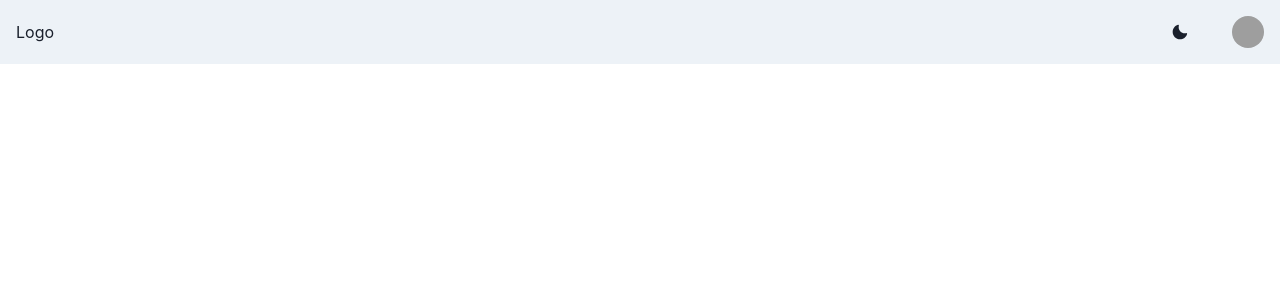
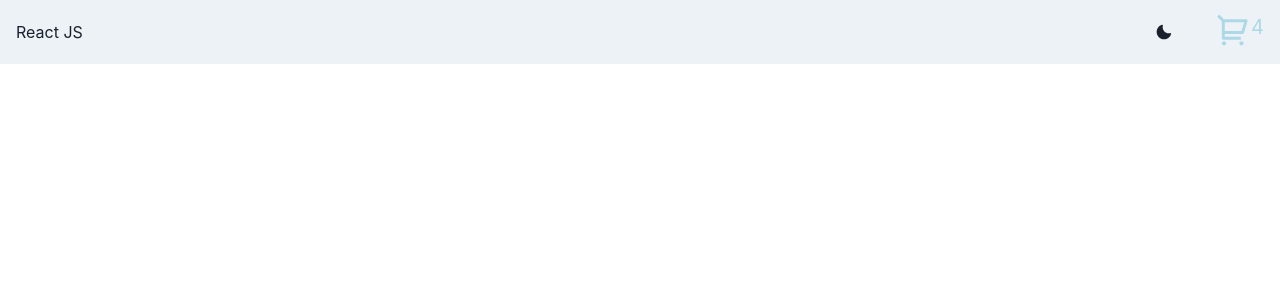
Before and after one commit to Lucas-Tejerina/PreEntrega1-Tejerina, a React (Vite) app: page / in a window 1280 px wide. Shown: the top 300 px of the page. Built offline with nearby package versions, Linux system fonts and the light colour scheme; grey boxes are pictures that could not be loaded.

Commit message:
se agrego el cartwidget y su numero hardcodeado

```diff
--- a/package.json
+++ b/package.json
@@ -16,7 +16,8 @@
     "@emotion/styled": "^11.13.0",
     "framer-motion": "^11.3.28",
     "react": "^18.3.1",
-    "react-dom": "^18.3.1"
+    "react-dom": "^18.3.1",
+    "react-icons": "^5.3.0"
   },
   "devDependencies": {
     "@eslint/js": "^9.9.0",
--- /dev/null
+++ b/src/components/CartWidget/CartWidget.jsx
@@ -0,0 +1,13 @@
+import { Flex, Text } from "@chakra-ui/react";
+import { RiShoppingCart2Line } from "react-icons/ri";
+
+const CartWidget = () => {
+    return (
+        <Flex color={"lightblue"}justifyContent={"space-between"}>
+        <RiShoppingCart2Line  size={"35px"}/>
+        <Text fontSize={"20px"} >4</Text>
+        </Flex>
+    )
+};
+
+export default CartWidget;
--- /dev/null
+++ b/src/components/CartWidget/cart-widget.css
@@ -0,0 +1,3 @@
+.container-cart {
+
+}
--- a/src/components/Navbar.jsx
+++ /dev/null
@@ -1,84 +0,0 @@
-import {
-    Box,
-    Flex,
-    Avatar,
-    Button,
-    Menu,
-    MenuButton,
-    MenuList,
-    MenuItem,
-    MenuDivider,
-    useColorModeValue,
-    Stack,
-    useColorMode,
-    Center,
-} from "@chakra-ui/react";
-import { MoonIcon, SunIcon } from "@chakra-ui/icons";
-
-const Navbar = () => {
-    const { colorMode, toggleColorMode } = useColorMode();
-    return (
-        <>
-            <Box bg={useColorModeValue("gray.100", "gray.900")} px={4}>
-                <Flex
-                    h={16}
-                    alignItems={"center"}
-                    justifyContent={"space-between"}
-                >
-                    <Box>Logo</Box>
-
-                    <Flex alignItems={"center"}>
-                        <Stack direction={"row"} spacing={7}>
-                            <Button onClick={toggleColorMode}>
-                                {colorMode === "light" ? (
-                                    <MoonIcon />
-                                ) : (
-                                    <SunIcon />
-                                )}
-                            </Button>
-
-                            <Menu>
-                                <MenuButton
-                                    as={Button}
-                                    rounded={"full"}
-                                    variant={"link"}
-                                    cursor={"pointer"}
-                                    minW={0}
-                                >
-                                    <Avatar
-                                        size={"sm"}
-                                        src={
-                                            "https://avatars.dicebear.com/api/male/username.svg"
-                                        }
-                                    />
-                                </MenuButton>
-                                <MenuList alignItems={"center"}>
-                                    <br />
-                                    <Center>
-                                        <Avatar
-                                            size={"2xl"}
-                                            src={
-                                                "https://avatars.dicebear.com/api/male/username.svg"
-                                            }
-                                        />
-                                    </Center>
-                                    <br />
-                                    <Center>
-                                        <p>Username</p>
-                                    </Center>
-                                    <br />
-                                    <MenuDivider />
-                                    <MenuItem>Your Servers</MenuItem>
-                                    <MenuItem>Account Settings</MenuItem>
-                                    <MenuItem>Logout</MenuItem>
-                                </MenuList>
-                            </Menu>
-                        </Stack>
-                    </Flex>
-                </Flex>
-            </Box>
-        </>
-    );
-};
-
-export default Navbar;
--- /dev/null
+++ b/src/components/Navbar/Navbar.jsx
@@ -0,0 +1,52 @@
+import {
+    Box,
+    Flex,
+    Avatar,
+    AvatarBadge,
+    Button,
+    Menu,
+    MenuButton,
+    MenuList,
+    MenuItem,
+    MenuDivider,
+    useColorModeValue,
+    Stack,
+    Text,
+    useColorMode,
+    Center,
+} from "@chakra-ui/react";
+import { MoonIcon, SunIcon } from "@chakra-ui/icons";
+import CartWidget from "../CartWidget/CartWidget";
+
+const Navbar = () => {
+    const { colorMode, toggleColorMode } = useColorMode();
+    return (
+        <>
+            <Box bg={useColorModeValue("gray.100", "gray.900")} px={4}>
+                <Flex
+                    h={16}
+                    alignItems={"center"}
+                    justifyContent={"space-between"}
+                >
+                    <Box>React JS</Box>
+                    <Flex alignItems={"center"}>
+                        <Stack direction={"row"} spacing={7}>
+                            <Button onClick={toggleColorMode}>
+                                {colorMode === "light" ? (
+                                    <MoonIcon />
+                                ) : (
+                                    <SunIcon />
+                                )}
+                            </Button>
+                            <Stack direction="row" spacing={4}>
+                                <CartWidget />
+                            </Stack>
+                        </Stack>
+                    </Flex>
+                </Flex>
+            </Box>
+        </>
+    );
+};
+
+export default Navbar;
```
Also changed, not shown: src/App.jsx (+7 -12 lines), 1 other file (tests, documents, lock files or other folders).
